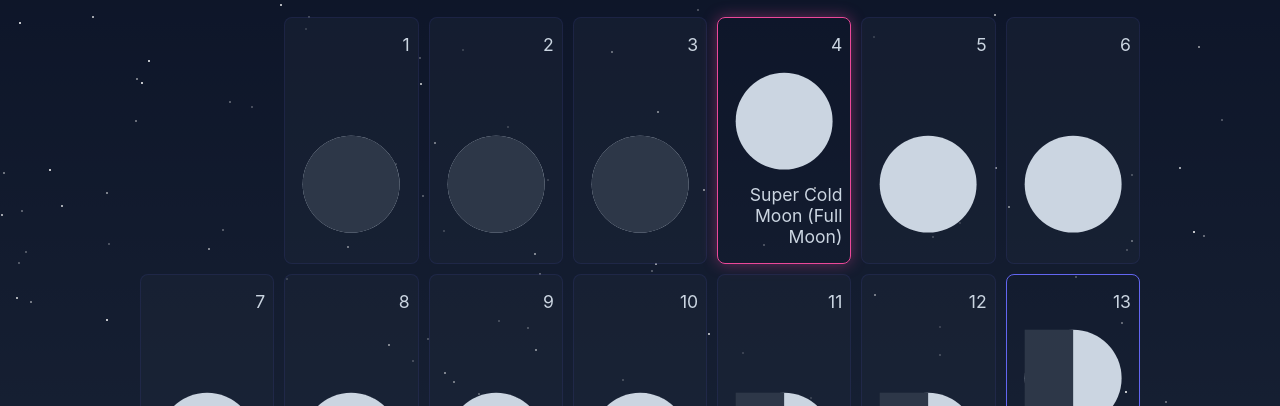
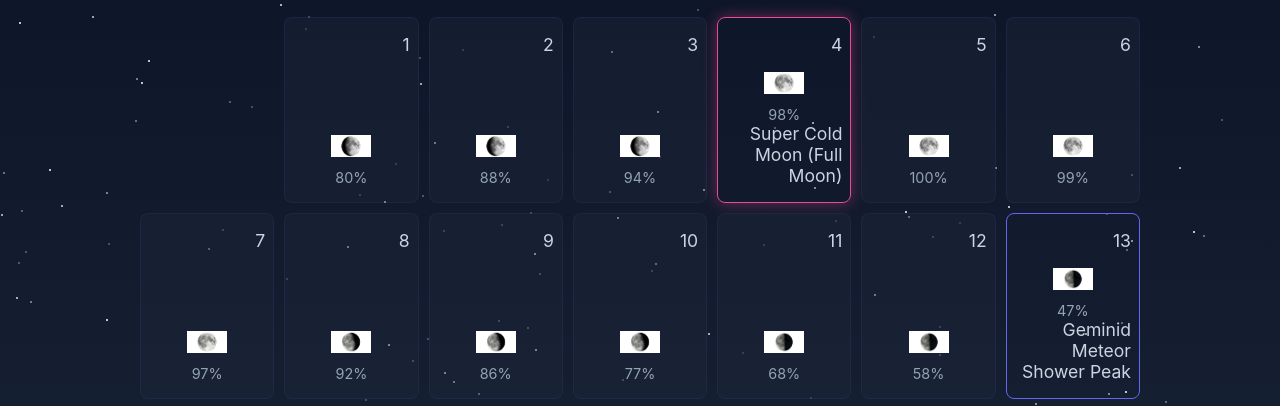
Before and after one commit to thetriastrophiles-maa/Astrophiles, a plain HTML site: page index.html in a window 1280 px wide. Shown: the part 379-785 px from the top of the page. Drawn offline with Linux system fonts and the light colour scheme; no server answers.

Commit message:
Feat: Moon phase images and percentage in calendar

```diff
--- a/css/style.css
+++ b/css/style.css
@@ -556,10 +556,23 @@
 }
 
 .moon-phase {
-    font-size: 1.2rem; /* Larger font size for emojis */
-    color: #cbd5e1;
-    text-align: center;
+    display: flex;
+    flex-direction: column;
+    align-items: center;
+    justify-content: center;
     margin-top: 0.5rem;
+}
+
+.moon-image {
+    width: 40px;
+    height: 40px;
+    object-fit: contain;
+    margin-bottom: 0.2rem;
+}
+
+.moon-percentage {
+    font-size: 0.9rem;
+    color: #94a3b8;
 }
 
 .event-day {
--- a/js/script.js
+++ b/js/script.js
@@ -8,7 +8,7 @@ document.addEventListener('DOMContentLoaded', () => {
 
         let lp = 2551443; // New moon in milliseconds for 2000 January 6
         let new_moon_date = new Date(2000, 0, 6, 18, 38, 0);
-        let phase_length = 29.53058867;
+        let phase_length = 29.53058867; // Synodic month length
 
         let days_since_new_moon = (date.getTime() - new_moon_date.getTime()) / 86400000;
         let current_phase_days = days_since_new_moon % phase_length;
@@ -17,16 +17,45 @@ document.addEventListener('DOMContentLoaded', () => {
             current_phase_days += phase_length;
         }
 
-        // Define phases based on days since new moon
-        if (current_phase_days < 1.84566) return '<svg class="moon-icon" viewBox="0 0 24 24"><circle cx="12" cy="12" r="10" fill="#2d3748"/></svg>'; // New Moon
-        if (current_phase_days < 5.53699) return '<svg class="moon-icon" viewBox="0 0 24 24"><circle cx="12" cy="12" r="10" fill="#cbd5e1"/><path d="M12 2a10 10 0 010 20c-5.523 0-10-4.477-10-10S6.477 2 12 2zm0 0v20" fill="#2d3748"/></svg>'; // Waxing Crescent (simplified)
-        if (current_phase_days < 9.22831) return '<svg class="moon-icon" viewBox="0 0 24 24"><circle cx="12" cy="12" r="10" fill="#cbd5e1"/><rect x="12" y="2" width="10" height="20" fill="#2d3748"/></svg>'; // First Quarter
-        if (current_phase_days < 12.91963) return '<svg class="moon-icon" viewBox="0 0 24 24"><circle cx="12" cy="12" r="10" fill="#cbd5e1"/><path d="M12 2a10 10 0 000 20c5.523 0 10-4.477 10-10S17.523 2 12 2zm0 0v20" fill="#2d3748"/></svg>'; // Waxing Gibbous (simplified)
-        if (current_phase_days < 16.61096) return '<svg class="moon-icon" viewBox="0 0 24 24"><circle cx="12" cy="12" r="10" fill="#cbd5e1"/></svg>'; // Full Moon
-        if (current_phase_days < 20.30228) return '<svg class="moon-icon" viewBox="0 0 24 24"><circle cx="12" cy="12" r="10" fill="#cbd5e1"/><path d="M12 2a10 10 0 010 20c5.523 0 10-4.477 10-10S17.523 2 12 2zm0 0v20" fill="#2d3748"/></svg>'; // Waning Gibbous (simplified)
-        if (current_phase_days < 23.99361) return '<svg class="moon-icon" viewBox="0 0 24 24"><circle cx="12" cy="12" r="10" fill="#cbd5e1"/><rect x="2" y="2" width="10" height="20" fill="#2d3748"/></svg>'; // Last Quarter
-        if (current_phase_days < 27.68493) return '<svg class="moon-icon" viewBox="0 0 24 24"><circle cx="12" cy="12" r="10" fill="#cbd5e1"/><path d="M12 2a10 10 0 000 20c-5.523 0-10-4.477-10-10S6.477 2 12 2zm0 0v20" fill="#2d3748"/></svg>'; // Waning Crescent (simplified)
-        return '<svg class="moon-icon" viewBox="0 0 24 24"><circle cx="12" cy="12" r="10" fill="#2d3748"/></svg>'; // Cycle back to New Moon
+        const illumination = Math.round((0.5 * (1 - Math.cos(2 * Math.PI * current_phase_days / phase_length))) * 100); // Calculate illumination percentage
+
+        let phaseName;
+        let imageFileName;
+
+        if (current_phase_days < 1.84566) {
+            phaseName = "New Moon";
+            imageFileName = "new_moon.png";
+        } else if (current_phase_days < 5.53699) {
+            phaseName = "Waxing Crescent";
+            imageFileName = "waxing_crescent.png";
+        } else if (current_phase_days < 9.22831) {
+            phaseName = "First Quarter";
+            imageFileName = "first_quarter.png";
+        } else if (current_phase_days < 12.91963) {
+            phaseName = "Waxing Gibbous";
+            imageFileName = "waxing_gibbous.png";
+        } else if (current_phase_days < 16.61096) {
+            phaseName = "Full Moon";
+            imageFileName = "full_moon.png";
+        } else if (current_phase_days < 20.30228) {
+            phaseName = "Waning Gibbous";
+            imageFileName = "waning_gibbous.png";
+        } else if (current_phase_days < 23.99361) {
+            phaseName = "Last Quarter";
+            imageFileName = "last_quarter.png";
+        } else if (current_phase_days < 27.68493) {
+            phaseName = "Waning Crescent";
+            imageFileName = "waning_crescent.png";
+        } else {
+            phaseName = "New Moon"; // Cycle back to New Moon
+            imageFileName = "new_moon.png";
+        }
+
+        return {
+            name: phaseName,
+            imagePath: `images/moon_phases/${imageFileName}`,
+            percentage: illumination
+        };
     }
 
     const menuToggle = document.getElementById('menu-toggle');
@@ -177,10 +206,13 @@ document.addEventListener('DOMContentLoaded', () => {
 
             // Add moon phase
             const moonPhase = getMoonPhase(date);
-            const moonPhaseElement = document.createElement('div');
-            moonPhaseElement.className = 'moon-phase';
-            moonPhaseElement.innerHTML = moonPhase; // Set innerHTML to the SVG string
-            dayElement.appendChild(moonPhaseElement);
+            const moonPhaseContainer = document.createElement('div');
+            moonPhaseContainer.className = 'moon-phase';
+            moonPhaseContainer.innerHTML = `
+                <img src="${moonPhase.imagePath}" alt="${moonPhase.name}" class="moon-image">
+                <span class="moon-percentage">${moonPhase.percentage}%</span>
+            `;
+            dayElement.appendChild(moonPhaseContainer);
 
             // Add astronomical events
             const dayEvents = astronomicalEvents.filter(event => {
```
Also changed, not shown: images/moon_phases/first_quarter.png (added), images/moon_phases/full_moon.png (added), images/moon_phases/last_quarter.png (added), images/moon_phases/new_moon.png (added), images/moon_phases/waning_crescent.png (added), images/moon_phases/waning_gibbous.png (added), images/moon_phases/waxing_crescent.png (added), images/moon_phases/waxing_gibbous.png (added).
